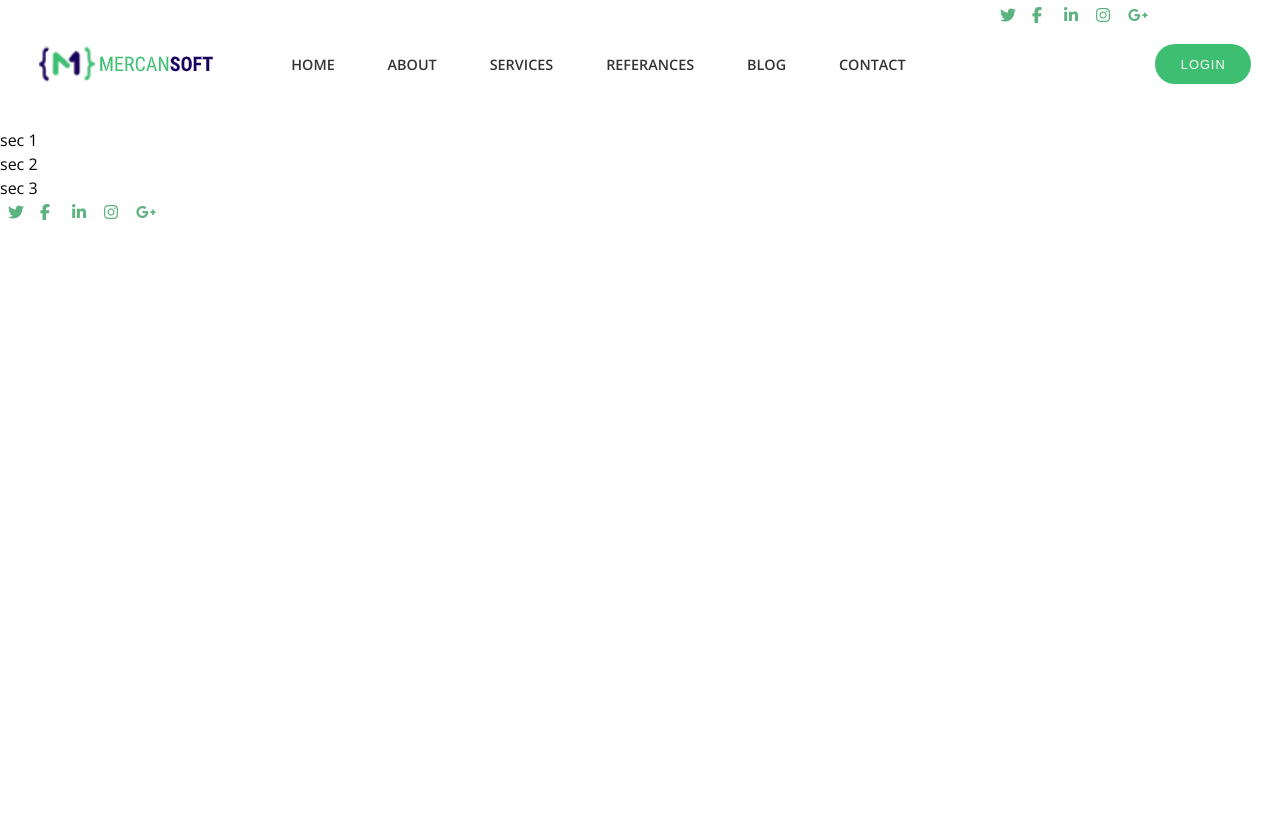
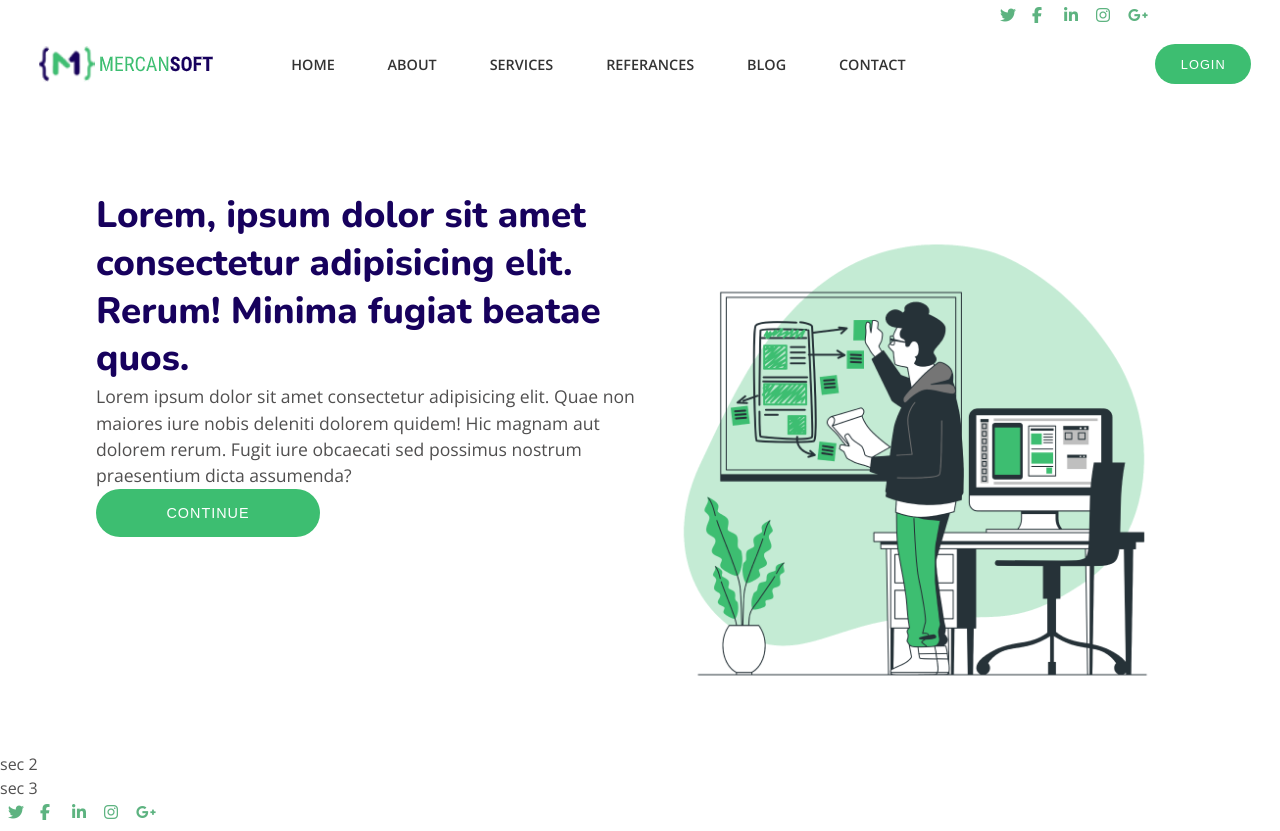
Before and after one commit to AOKeklik/CSS-ResponsiveWebsite-7, a website: page index.html in a window 1280 px wide. Before the commit the page ends 800 px from the top, so only its background shows below. Drawn offline with nearby package versions, Linux system fonts and the light colour scheme.

Commit message:
Section Info is written.

```diff
--- a/index.html
+++ b/index.html
@@ -10,6 +10,7 @@
 </head>
 <body>
     <div class="container">
+<!-- header -->
         <header class="header">
             <img  class="header-brand" src="imgs/logo-big.png" alt="brand" />
             <div class="navbar">
@@ -35,10 +36,28 @@
                 </ul>
             </nav>
         </header>
+<!-- header -->
+<!-- section 1 -->
+        <section class="sec-info">
+            <div class="sec-info-container">
+                <div class="sec-info-left">
+                    <h1 class="t1">
+                        <span>Lorem, ipsum dolor sit amet</span>
+                        <span>consectetur adipisicing elit. </span>
+                        <span>Rerum! Minima fugiat beatae quos.</span>
+                    </h1>
+                    <p class="t4">Lorem ipsum dolor sit amet consectetur adipisicing elit. Quae non maiores iure nobis deleniti dolorem quidem! Hic magnam aut dolorem rerum. Fugit iure obcaecati sed possimus nostrum praesentium dicta assumenda?</p>
+                    <button class="btn btn-success btn-middle"><span>continue</span><span>continue</span></button>
                 </div>
-    <section class="sec-1">sec 1</section>
+                <div class="sec-info-right">
+                    <img class="sec-info-img" src="imgs/programming-1000.png" alt="info-img">
+                </div>
+            </div>
+        </section>
+<!-- section 1 -->
         <section class="sec-2">sec 2</section>
         <section class="sec-3">sec 3</section>
+<!-- footer -->
         <footer class="footer">
             <nav class="icons icons-footer">
                 <ul class="icons-list">
@@ -50,7 +69,8 @@
                 </ul>
             </nav>
         </footer>
-
+<!-- footer -->
+    </div>
     <script src="https://kit.fontawesome.com/ebe1a92e12.js" crossorigin="anonymous"></script>
 </body>
 </html>
--- a/sass/base/_base.scss
+++ b/sass/base/_base.scss
@@ -17,6 +17,7 @@ body {
     font-family: 'Open Sans', sans-serif;
     font-weight: 400;
     line-height: 1.5;
+    color: #504f4f;
 }
 ul {
     list-style-type: none;
--- /dev/null
+++ b/sass/base/_typography.scss
@@ -0,0 +1,12 @@
+.t1 {
+    font: 800 2.3rem/1.3 'Nunito', sans-serif; /* 36.8px */
+    color: #17015d;
+
+    span {
+        display: block;
+    }
+}
+.t4 {
+    font-size: 1.1rem; /* 17.6px */
+    color: #504f4f;
+}
--- a/sass/components/_buttons.scss
+++ b/sass/components/_buttons.scss
@@ -53,6 +53,11 @@
         }
     }
     /* btn-success */
-    /* btn-warning */
+    /* btn-middle */
+    .btn-middle {
+        font-size: .9rem;
+        padding: 1.5rem 7rem;
+    }
+    /* btn-middle */
     /* btn-info */
 /********** btn **********/
--- a/sass/components/_navbar.scss
+++ b/sass/components/_navbar.scss
@@ -41,7 +41,7 @@
                             transition-timing-function: cubic-bezier(0.02, 0.04, 0.28, 2.1);
                         }
                         &:last-child {
-                            opacity: 1;
+                            opacity: 0;
                             position: absolute;
                             // top: 100%;
                             // left: 50%;
--- a/sass/main.scss
+++ b/sass/main.scss
@@ -1,5 +1,6 @@
 /********* base *********/
 @import './base/_base.scss';
+@import './base/_typography.scss';
 
 /********* layouts *********/
 @import './layouts/_header.scss';
@@ -9,6 +10,9 @@
 @import './components/navbar.scss';
 @import './components/icons.scss';
 
+/********* pages *********/
+@import './pages/home';
+
 
 /********* generals *********/
 .container {
--- /dev/null
+++ b/sass/pages/_home.scss
@@ -0,0 +1,36 @@
+.sec-info {
+    display: flex;
+    justify-content: center;
+    align-items: center;
+    height: 39rem;
+    padding: 4rem 6rem 1rem 6rem;
+
+    // background-color: lightsalmon;
+
+    &-container {
+        display: flex;
+        height: 100%;
+    }
+    &-left {
+        flex: 0 0 50%;
+        display: flex;
+        flex-direction: column;
+        justify-content: space-between;
+        align-items: flex-start;
+        height: 60%;
+
+        // background-color: lightcyan;
+    }
+    &-right {
+        flex: 1;
+        display: flex;
+        justify-content: center;
+        align-items: center;
+
+        // background-color: lightgoldenrodyellow;
+    }
+    &-img {
+        width: 90%;
+        height: 90%;
+    }
+}
```
Also changed, not shown: css/style.css. Lines whose indentation alone changed are shown as unchanged.
